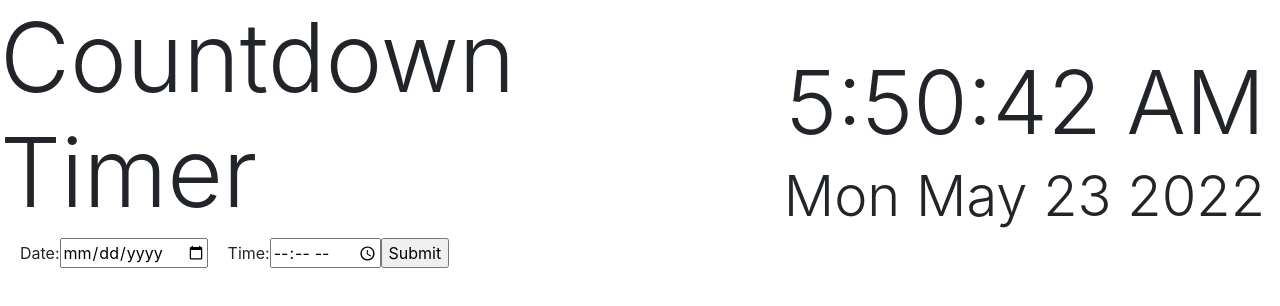
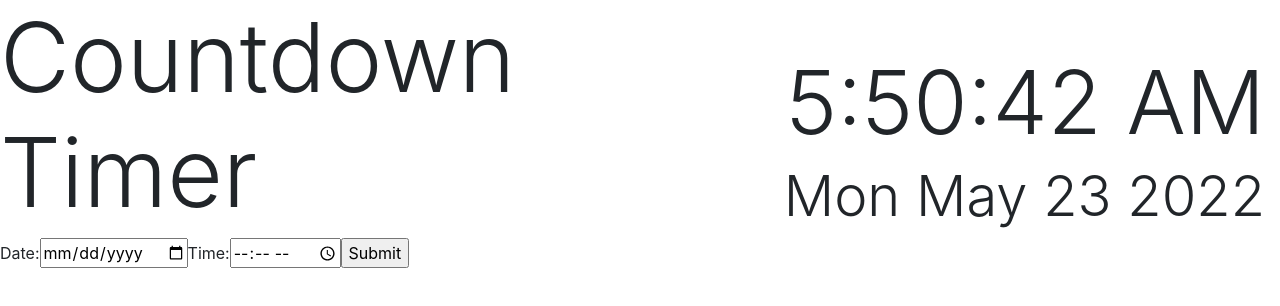
Before and after one commit to greytey/greytey.github.io, a React (Create React App) app in the folder countdown-timer-react/: page / in a window 1280 px wide. Shown: the top 306 px of the page. Built offline with nearby package versions, Linux system fonts and the light colour scheme.

Commit message:
layout-from

```diff
--- a/countdown-timer-react/src/index.css
+++ b/countdown-timer-react/src/index.css
@@ -12,6 +12,6 @@ code {
     monospace;
 }
 
-label{
+layout-from{
   margin-left: 20px;
 }
```
